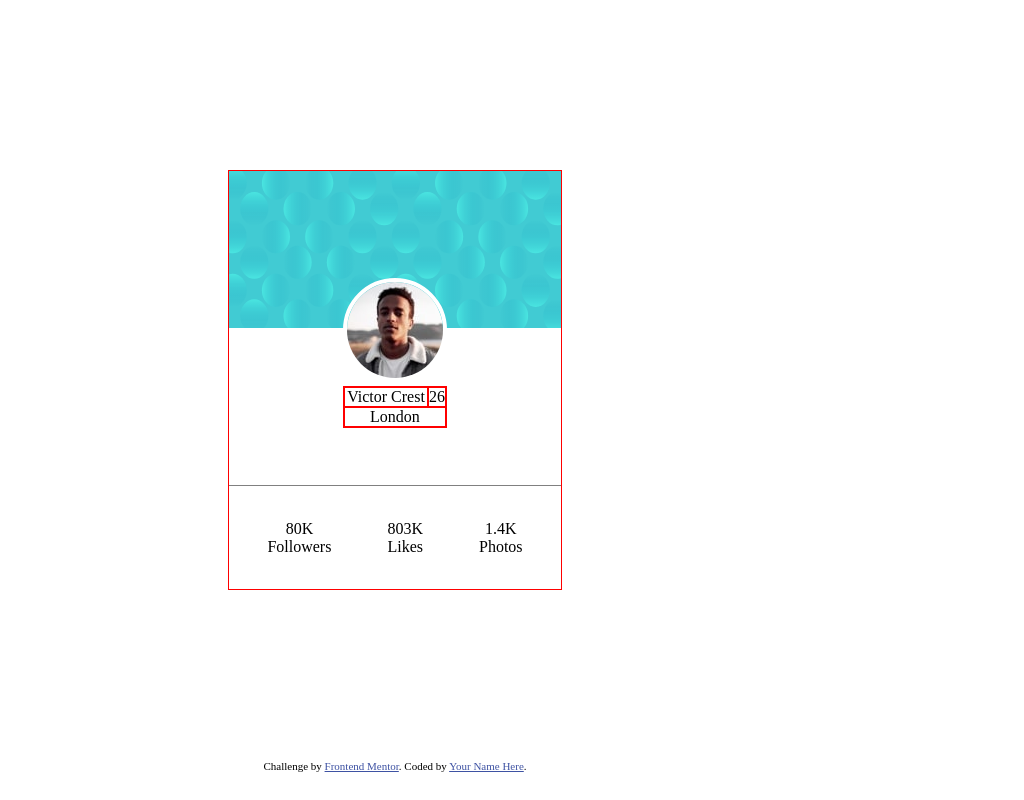
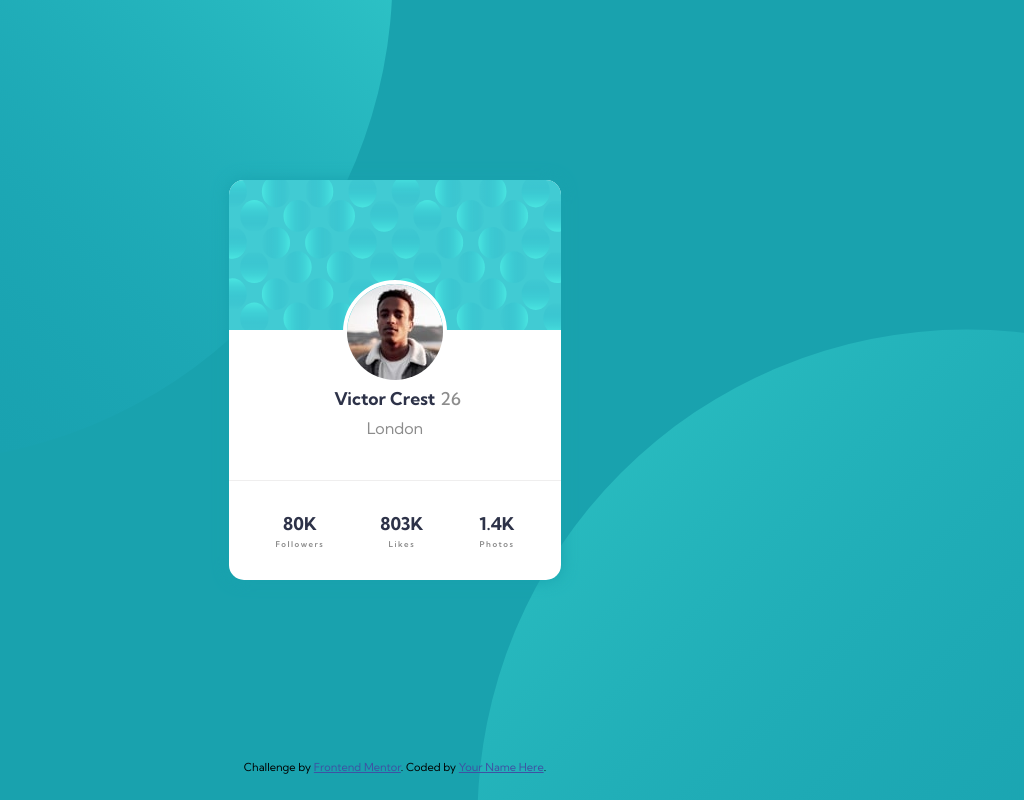
Before and after one commit to CalebeFelipe/profile-card-component-main, a plain HTML site: page index.html in a window 1280 px wide. Shown: the whole page, without its empty margins (245-1269 px from the left). Drawn offline with Linux system fonts and the light colour scheme.

Commit message:
Modificando o background e fontes do projeto

```diff
--- a/css/style.css
+++ b/css/style.css
@@ -5,6 +5,11 @@
 
 body {
     height: 100vh;
+    font-family: "Kumbh Sans";
+    background-color: hsl(185, 75%, 39%);
+    background-image: url(../images/bg-pattern-top.svg), url(../images/bg-pattern-bottom.svg);
+    background-position: -340px -515px, 722px 329px;
+    background-repeat: no-repeat;
 }
 
 main {
@@ -18,8 +23,10 @@ main {
 
 #cardContainer {
     width: 26%;
-    height: 55%;
-    border: 1px solid red;
+    height: 25rem;
+    background-color: #fff;
+    border-radius: 15px;
+    box-shadow: 0 0 1em hsl(185, 75%, 39%);
 }
 
 .top {
@@ -32,6 +39,8 @@ main {
 .bgCard {
     width: 100%;
     height: 50%;
+    border-top-left-radius: 15px;
+    border-top-right-radius: 15px;
 }
 
 .sectionUser {
@@ -49,23 +58,26 @@ main {
     grid-template-columns: repeat(1, 1fr);
     grid-template-rows: repeat(2, 1fr);
     justify-content: center;
-    border: 1px solid red;
 }
 
 .mainInformation .nameUser {
     grid-column: 1/2;
-    border: 1px solid red;
+    font-weight: 700;
+    color: hsl(229, 23%, 23%);
+    font-size: 1.1rem;
 }
 
 .mainInformation .ageUser {
     grid-column: 2/3;
-    border: 1px solid red;
+    width: 150%;
+    font-size: 1.1rem;
+    font-weight: 500;
 }
 
 .mainInformation .cityUser {
     grid-column: 1/3;
     grid-row: 2/3;
-    border: 1px solid red;
+    padding-top: 5px;
 }
 
 .informationSocialMedia {
@@ -73,7 +85,7 @@ main {
     justify-content: center;
     align-items: center;
     height: 25%;
-    border-top: 1px solid gray;
+    border-top: 1px solid rgba(128, 124, 124, 0.13);
 }
 
 .informationSocialMedia span {
@@ -85,6 +97,19 @@ main {
     margin-right: 3.5rem;
 }
 
+.informationSocialMedia .number {
+    font-size: 1.1rem;
+    font-weight: 700;
+    color: hsl(229, 23%, 23%);
+    margin-bottom: 5px;
+}
+
+.informationSocialMedia .nameSocialMedia {
+    font-size: 0.5rem;
+    letter-spacing: 1.5px;
+    font-weight: 600;
+}
+
 div.attribution {
     height: 5%;
     font-size: 11px;
@@ -94,3 +119,7 @@ div.attribution {
 div.attribution a {
     color: hsl(228, 45%, 44%);
 }
+
+.gray {
+    color: hsl(0, 0%, 55%);
+}
--- a/index.html
+++ b/index.html
@@ -5,6 +5,7 @@
   <meta name="viewport" content="width=device-width, initial-scale=1.0"> <!-- displays site properly based on user's device -->
 
   <link rel="icon" type="image/png" sizes="32x32" href="./images/favicon-32x32.png">
+  <link href="https://fonts.googleapis.com/css2?family=Kumbh+Sans:wght@400;500;600;700&display=swap" rel="stylesheet">
   <link rel="stylesheet" href="./css/style.css">
 
   <title>Frontend Mentor | Profile card component</title>
```
